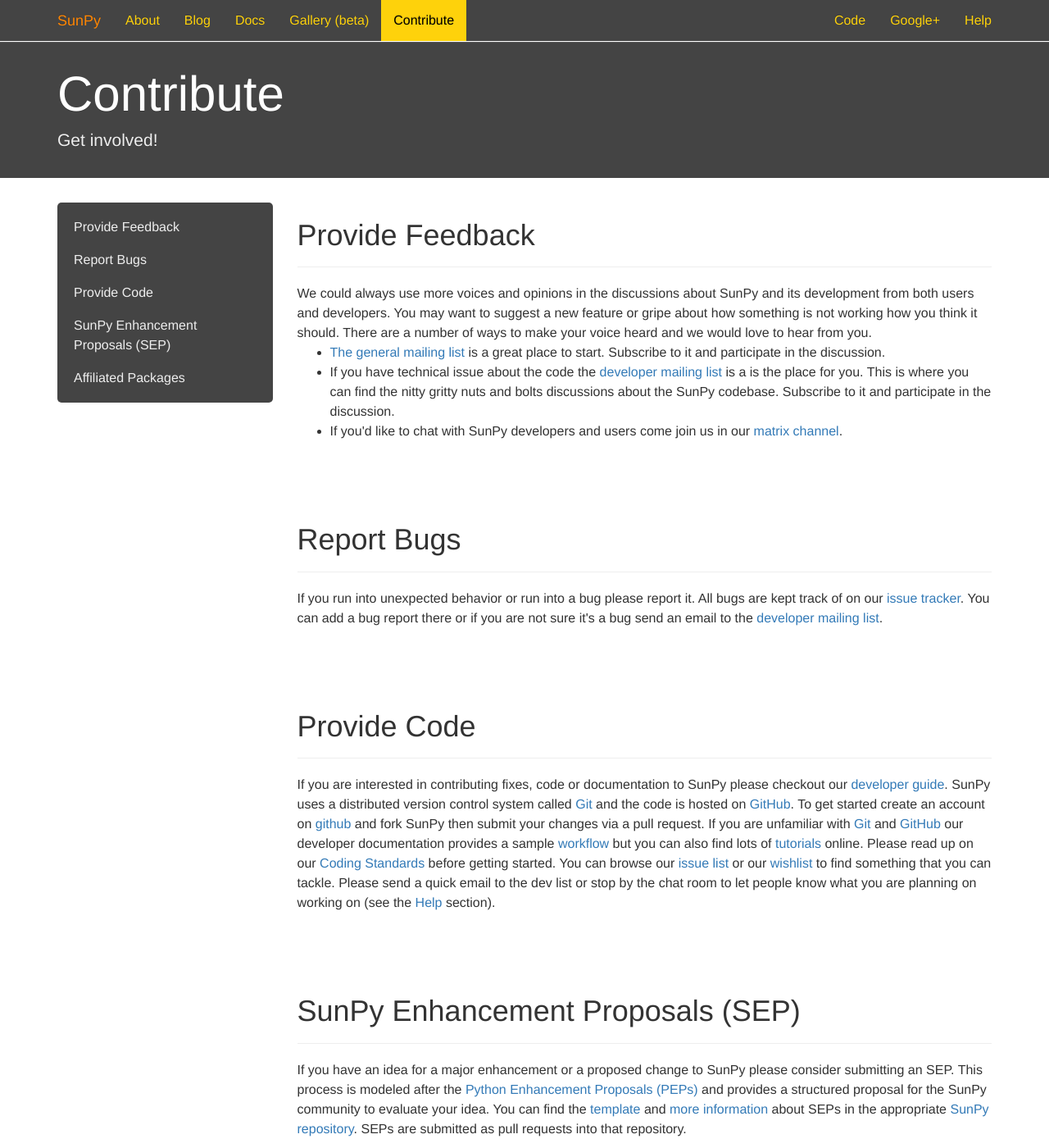
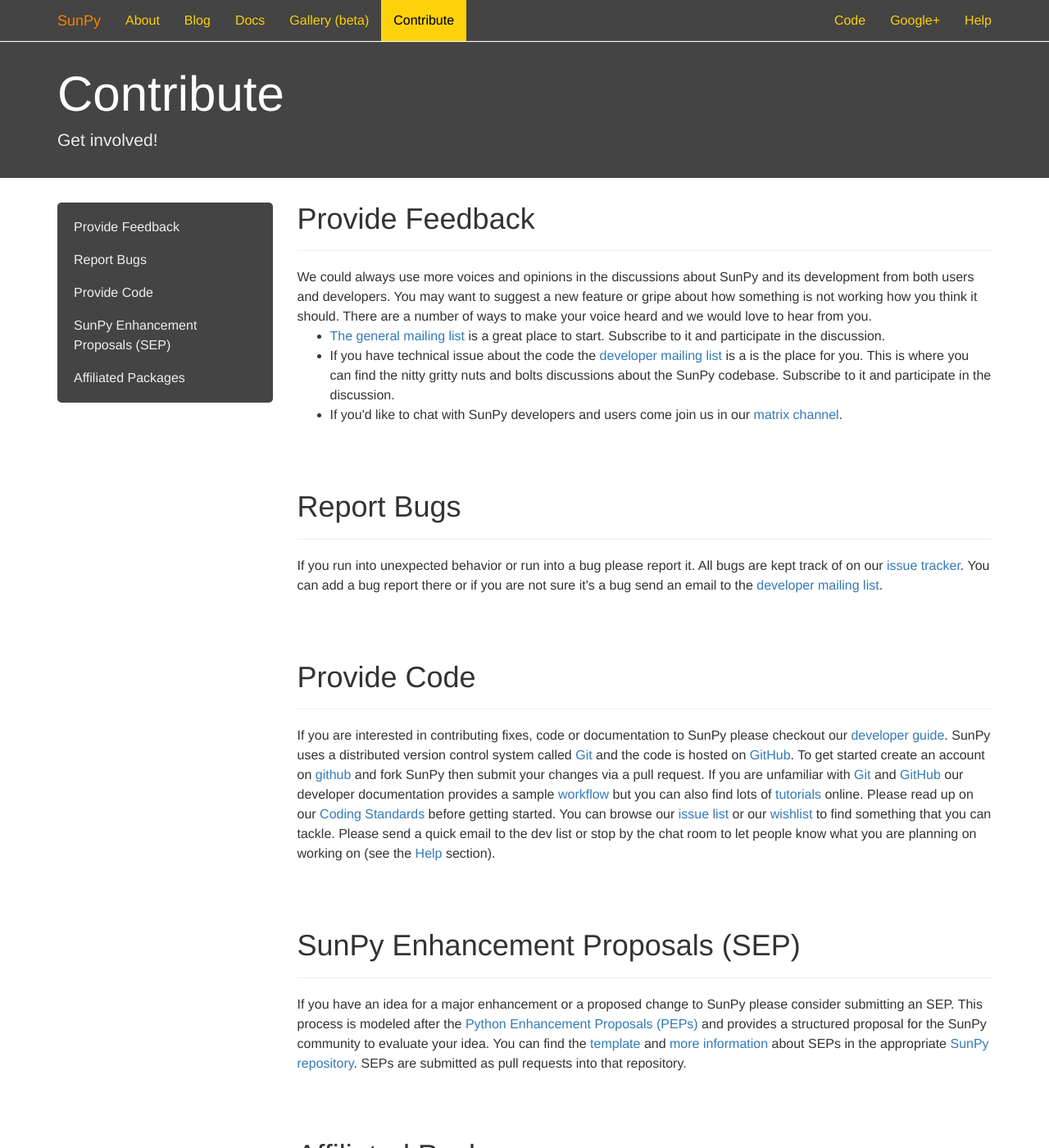
Before and after one commit to sunpy/sunpy.org, a Jekyll site: the page built from contribute.html, in a window 1280 px wide and 1400 px high. Shown: the whole window at 82% size. Built offline with Jekyll 4.4.1, drawn with Linux system fonts in a browser that asks for light colours; comment, search, counter and statistics services are not loaded.

Commit message:
Miss merged

```diff
--- a/docs-assets/css/docs.css
+++ b/docs-assets/css/docs.css
@@ -553,7 +553,7 @@
 
 /* Janky fix for preventing navbar from overlapping */
 h1[id] {
-  padding-top: 55px;
+  padding-top: 35px;
   margin-top: -45px;
 }
 
```
